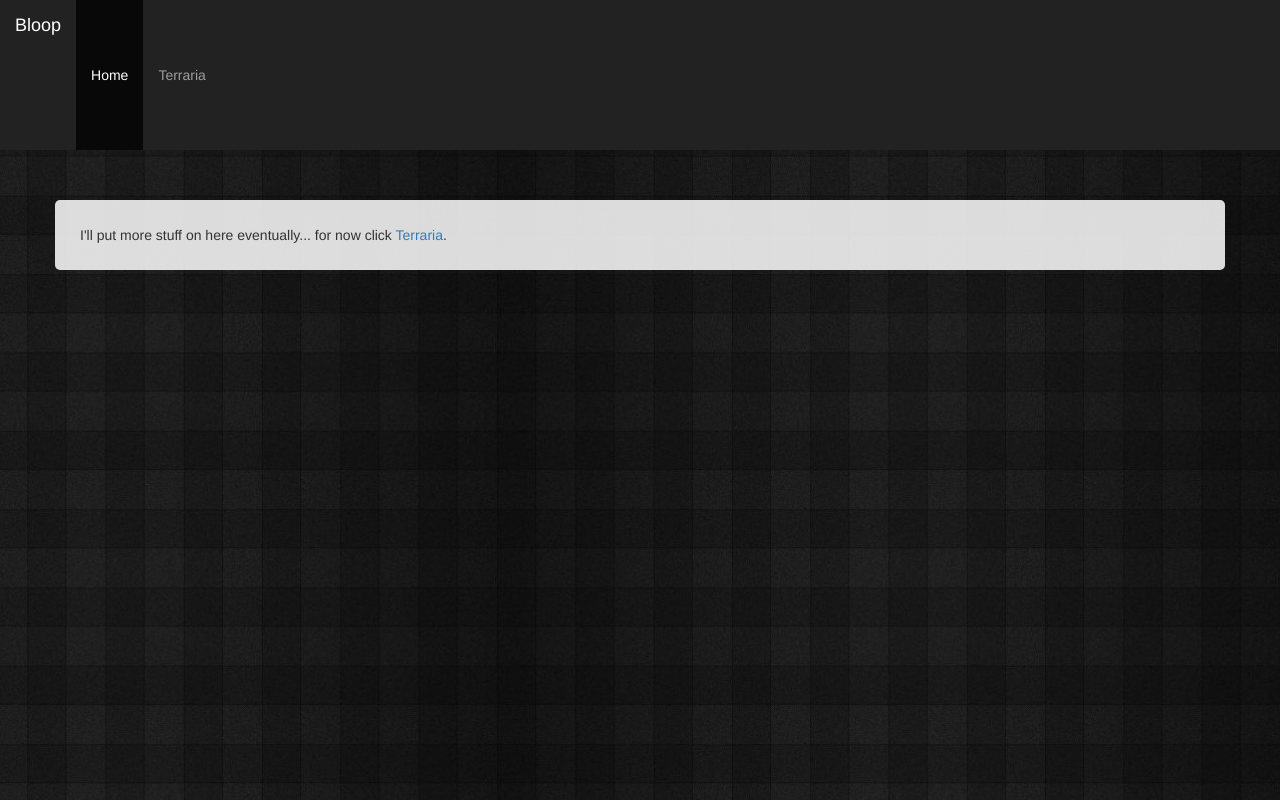
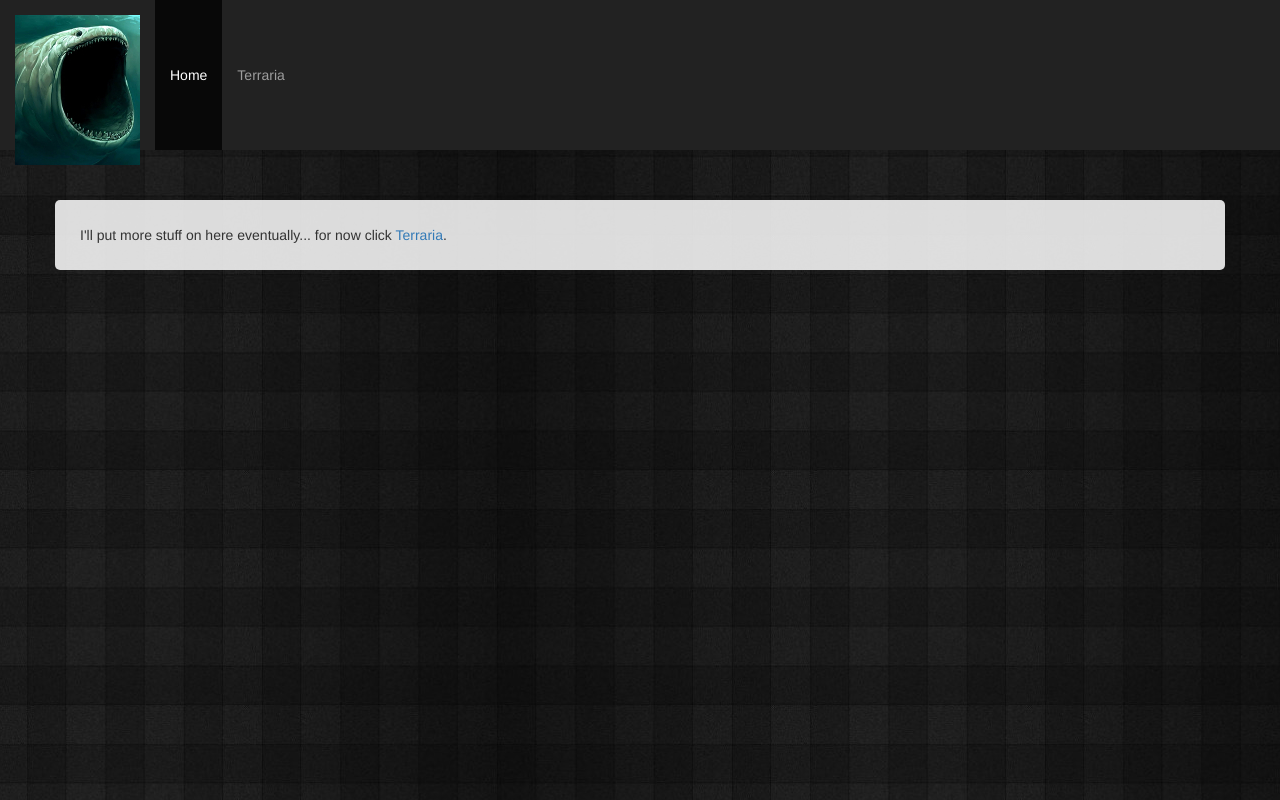
Before and after one commit to MattCoachCarter/coachgameserverweb, a plain HTML site: page index.html in a window 1280 px wide. Drawn offline with nearby package versions, Linux system fonts and the light colour scheme.

Commit message:
Editing navbars to include new image

```diff
--- a/index.html
+++ b/index.html
@@ -33,7 +33,9 @@
 		        <span class="icon-bar"></span>
 		        <span class="icon-bar"></span>
 		      </button>
-		      <a class="navbar-brand" href="index.html">Bloop</a>
+		      <div class="navbar-brand">
+		      	<img alt="Brand" src="images/bloop.jpg">
+		      </div>
 		    </div>
 
 		    <!-- Collect the nav links, forms, and other content for toggling -->
```
Also changed, not shown: terraria.html (+3 -1 lines).
